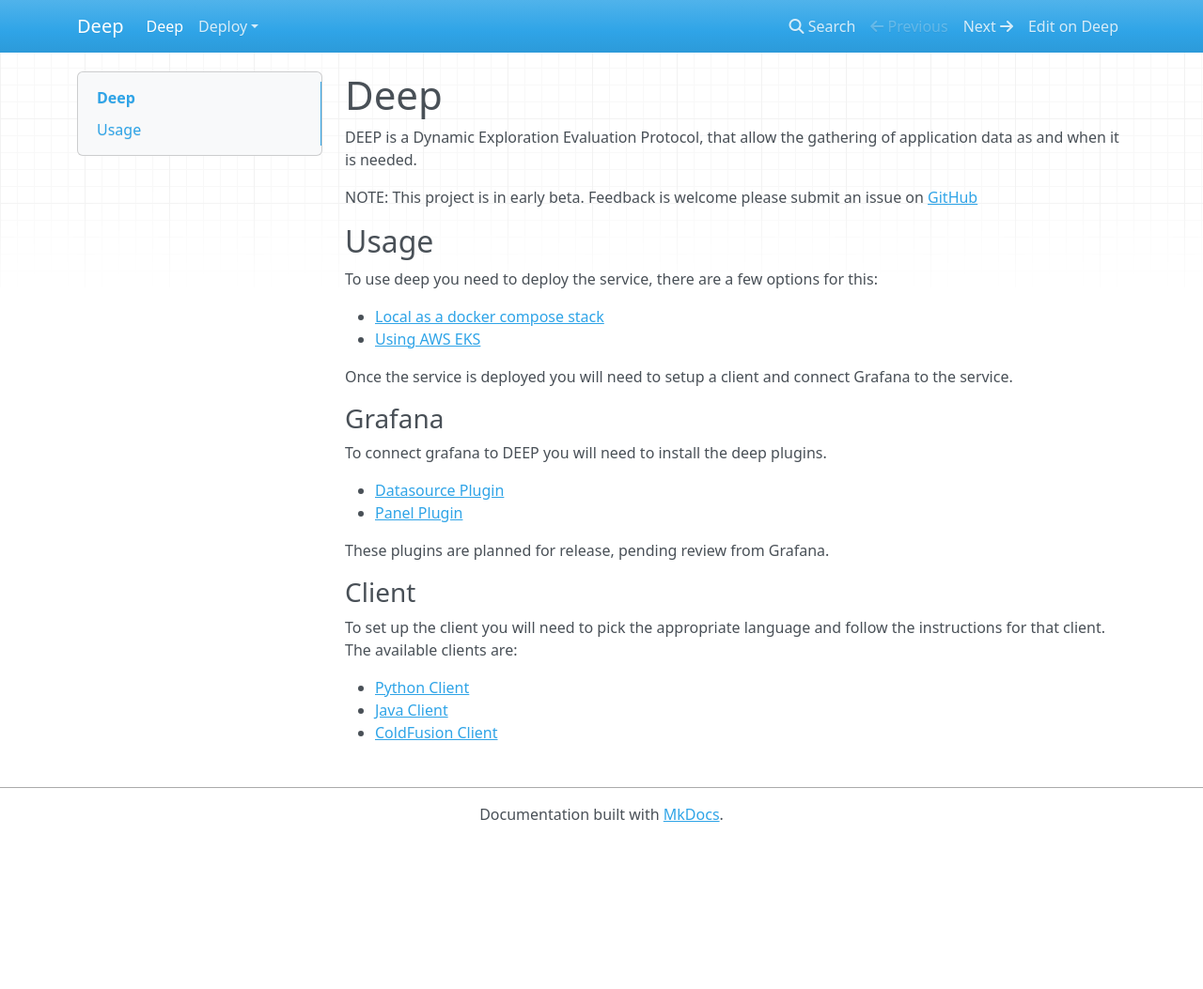
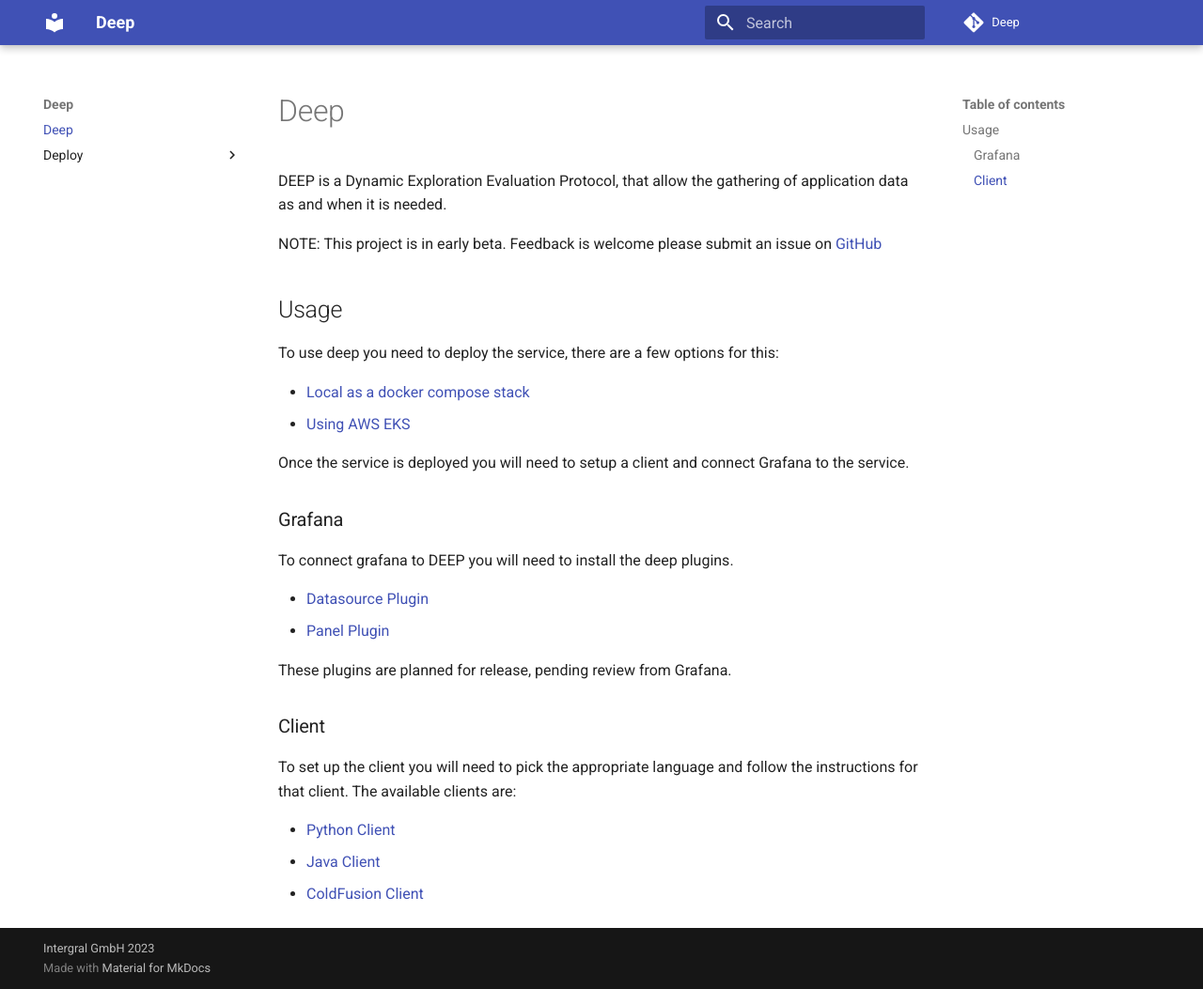
Before and after one commit to intergral/deep, an MkDocs documentation site: the page built from docs/docs/index.md, in a window 1280 px wide and 1053 px high. Shown: the whole window at 94% size. Built offline with MkDocs 1.6.1 and Material for MkDocs 9.7.7, drawn with Linux system fonts in a browser that asks for light colours; nearby versions of some CDN libraries; comment, search, counter and statistics services are not loaded.

Commit message:
chore(docs): set doc theme and update build config

```diff
--- a/docs/docs/index.md
+++ b/docs/docs/index.md
@@ -10,8 +10,8 @@
 
 To use deep you need to deploy the service, there are a few options for this:
 
-- [Local as a docker compose stack](/deploy/local.md)
-- [Using AWS EKS](/deploy/aws-eks.md)
+- [Local as a docker compose stack](./deploy/local.md)
+- [Using AWS EKS](./deploy/aws-eks.md)
 
 Once the service is deployed you will need to setup a client and connect Grafana to the service.
 
--- a/docs/mkdocs.yml
+++ b/docs/mkdocs.yml
@@ -5,3 +5,8 @@
 repo_url: https://github.com/intergral/deep
 
 site_dir: _site
+
+copyright: Intergral GmbH 2023
+
+theme:
+  name: material
```
Also changed, not shown: 2 other files.
